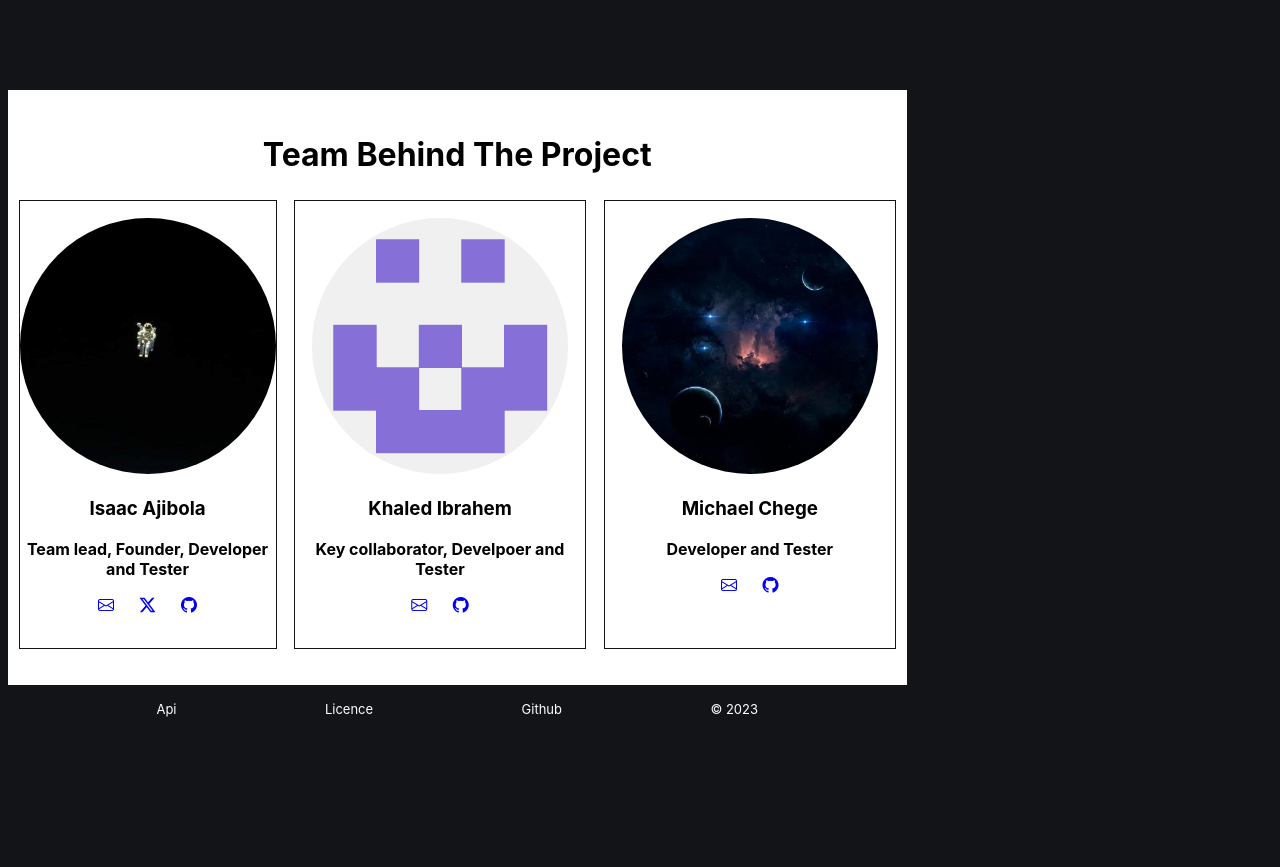
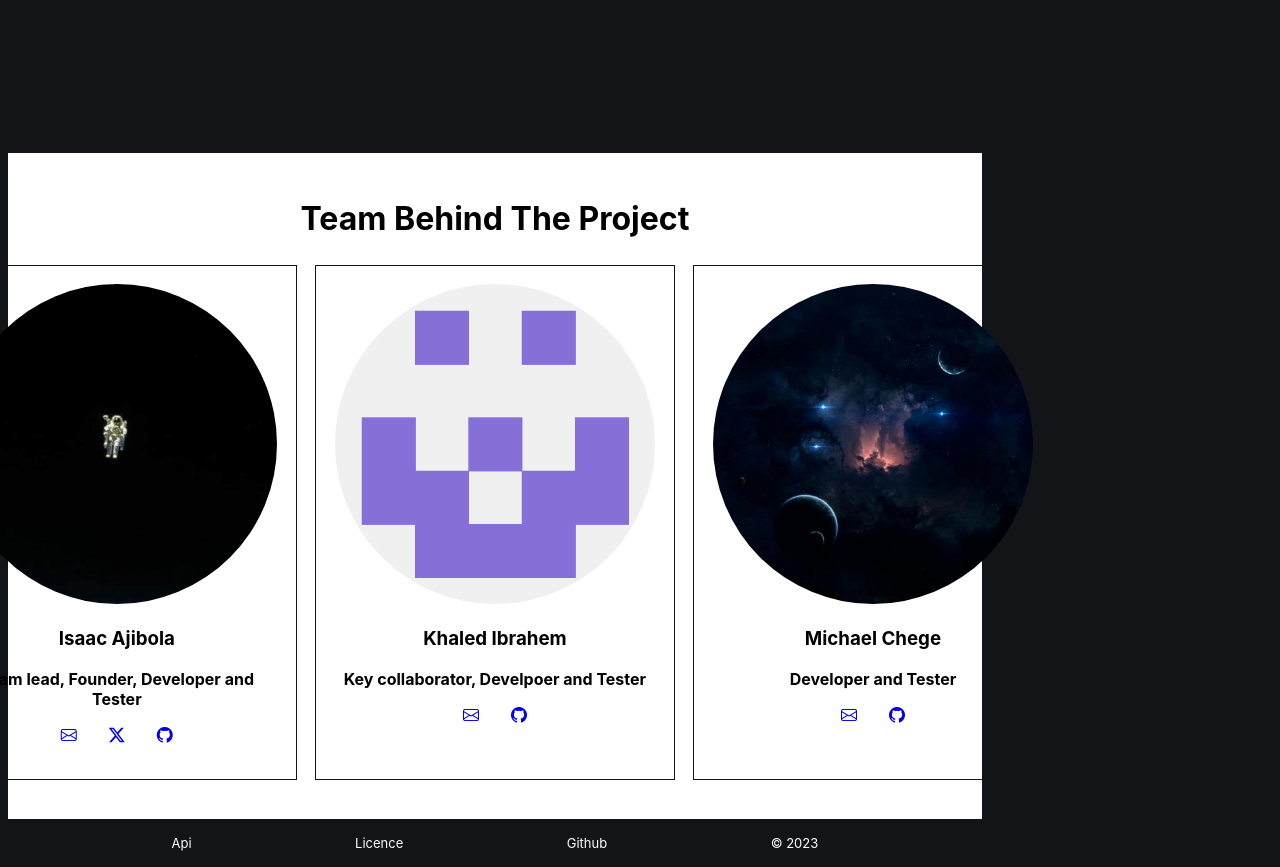
Before and after one commit to Bigizic/EzyShortner, a Flask app: page /about in a window 1280 px wide. Shown: the part 1133-2000 px from the top of the page. Before the commit the page ends 1850 px from the top, so only its background shows below. Run offline with Flask 2, Linux system fonts and the light colour scheme; some libraries are stand-ins or nearby versions.

Commit message:
Update static.css

```diff
--- a/app/static/styles/static.css
+++ b/app/static/styles/static.css
@@ -142,7 +142,7 @@ header a button:hover {
     padding-top: 2%;
     transition: transform 0.3s ease, box-shadow 0.3s ease;
 }
-.center, .right {
+.left, .center, .right {
     padding: 2%;
 }
 .left:hover, .center:hover, .right:hover {
@@ -152,8 +152,7 @@ header a button:hover {
 
 #profilepic, #profilepic2, #profilepic3 {
     border-radius: 50%;
-    width: 20vw;
-    height: fit-content;
+    width: 25vw;
 }
 
 .socials {
```
